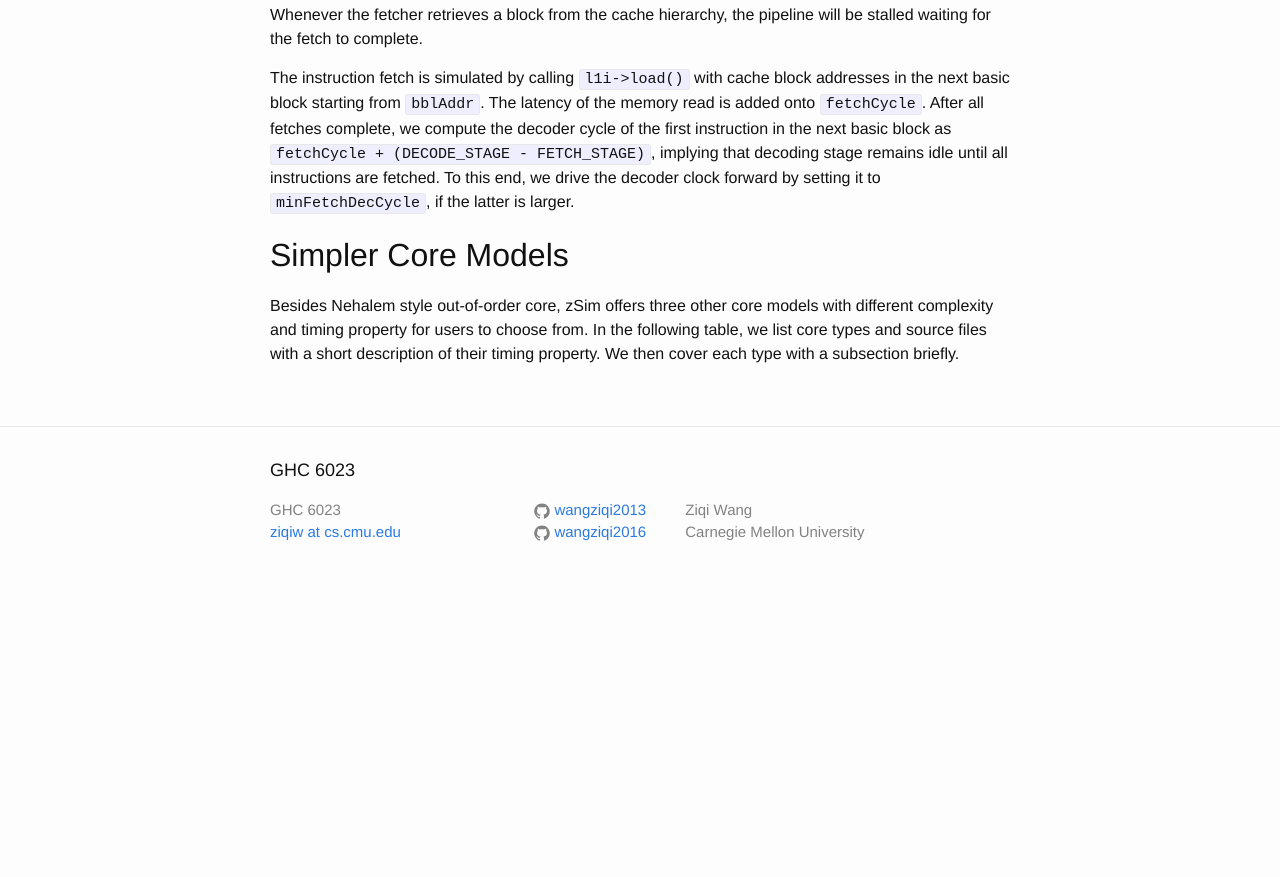
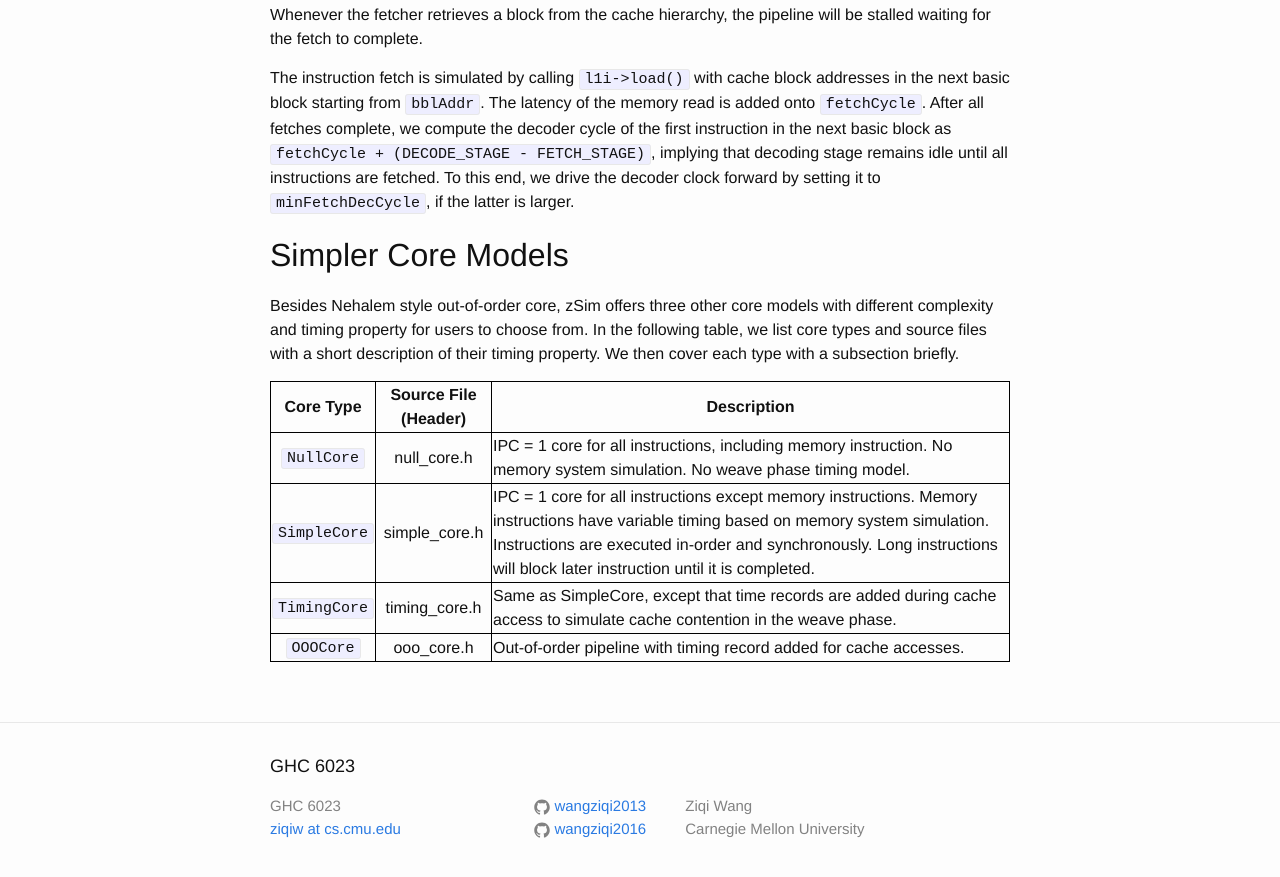
Before and after one commit to wangziqi2013/wangziqi2013.github.io, a Jekyll site: the page built from _posts/2019-12-31-zsim-microarch.markdown, in a window 1280 px wide and 900 px high, scrolled down 23408 px. Shown: the top 877 px of the window. Built offline with Jekyll 4.4.1, drawn with Linux system fonts in a browser that asks for light colours; before the commit the page ends 24012 px from its top, so only the background shows below that.

Commit message:
Adding table

```diff
--- a/_posts/2019-12-31-zsim-microarch.markdown
+++ b/_posts/2019-12-31-zsim-microarch.markdown
@@ -851,3 +851,11 @@ forward by setting it to `minFetchDecCycle`, if the latter is larger.
 Besides Nehalem style out-of-order core, zSim offers three other core models with different complexity and timing property
 for users to choose from. In the following table, we list core types and source files with a short description of their
 timing property. We then cover each type with a subsection briefly.
+
+| Core Type | Source File (Header) | Description |
+|:---------:|:--------------------:|-------------|
+| `NullCore` | null\_core.h | IPC = 1 core for all instructions, including memory instruction. No memory system simulation. No weave phase timing model. |
+| `SimpleCore` | simple\_core.h | IPC = 1 core for all instructions except memory instructions. Memory instructions have variable timing based on memory system simulation. Instructions are executed in-order and synchronously. Long instructions will block later instruction until it is completed. |
+| `TimingCore` | timing\_core.h | Same as SimpleCore, except that time records are added during cache access to simulate cache contention in the weave phase. |
+| `OOOCore` | ooo\_core.h | Out-of-order pipeline with timing record added for cache accesses. |
+{:.mbtablestyle}
```
